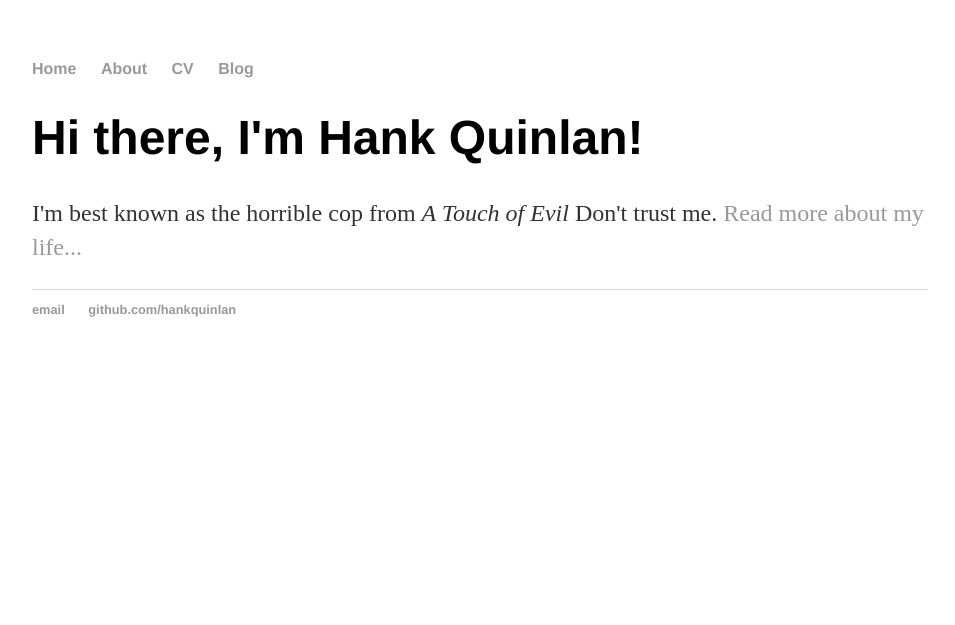
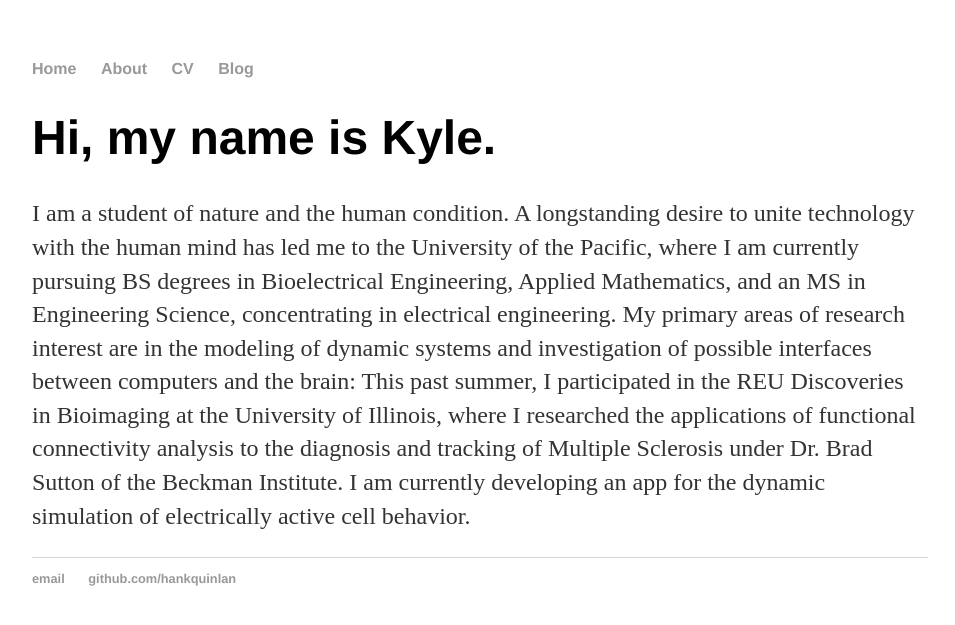
Before and after one commit to KylePoe/kylepoe.info, a Jekyll site: the page built from index.html, in a window 1280 px wide. Shown: the top 625 px of the page, without its empty margins (160-1115 px from the left). Built offline with Jekyll 4.4.1, drawn with Linux system fonts in a browser that asks for light colours.

Commit message:
Update index.html

```diff
--- a/index.html
+++ b/index.html
@@ -1,8 +1,21 @@
 ---
 layout: default
-title: Hank Quinlan, Horrible Cop
+title: Kyle Poe, Student
 ---
 <div class="blurb">
-	<h1>Hi there, I'm Hank Quinlan!</h1>
-	<p>I'm best known as the horrible cop from <em>A Touch of Evil</em> Don't trust me. <a href="/about">Read more about my life...</a></p>
+	<h1>Hi, my name is Kyle.</h1>
+	<p>I am a student of nature and the human condition.
+		A longstanding desire to unite technology with the human mind
+		has led me to the University of the Pacific, where I am currently
+		pursuing BS degrees in Bioelectrical Engineering, Applied Mathematics,
+		and an MS in Engineering Science, concentrating in electrical engineering.
+		My primary areas of research interest are in the modeling of dynamic
+		systems and investigation of possible interfaces between computers and
+		the brain: This past summer, I participated in the REU Discoveries in
+		Bioimaging at the University of Illinois, where I researched the applications
+		of functional connectivity analysis to the diagnosis and tracking of Multiple
+		Sclerosis under Dr. Brad Sutton of the Beckman Institute. I am currently
+		developing an app for the dynamic simulation of electrically active cell
+		behavior.
+	</p>
 </div><!-- /.blurb -->
```
